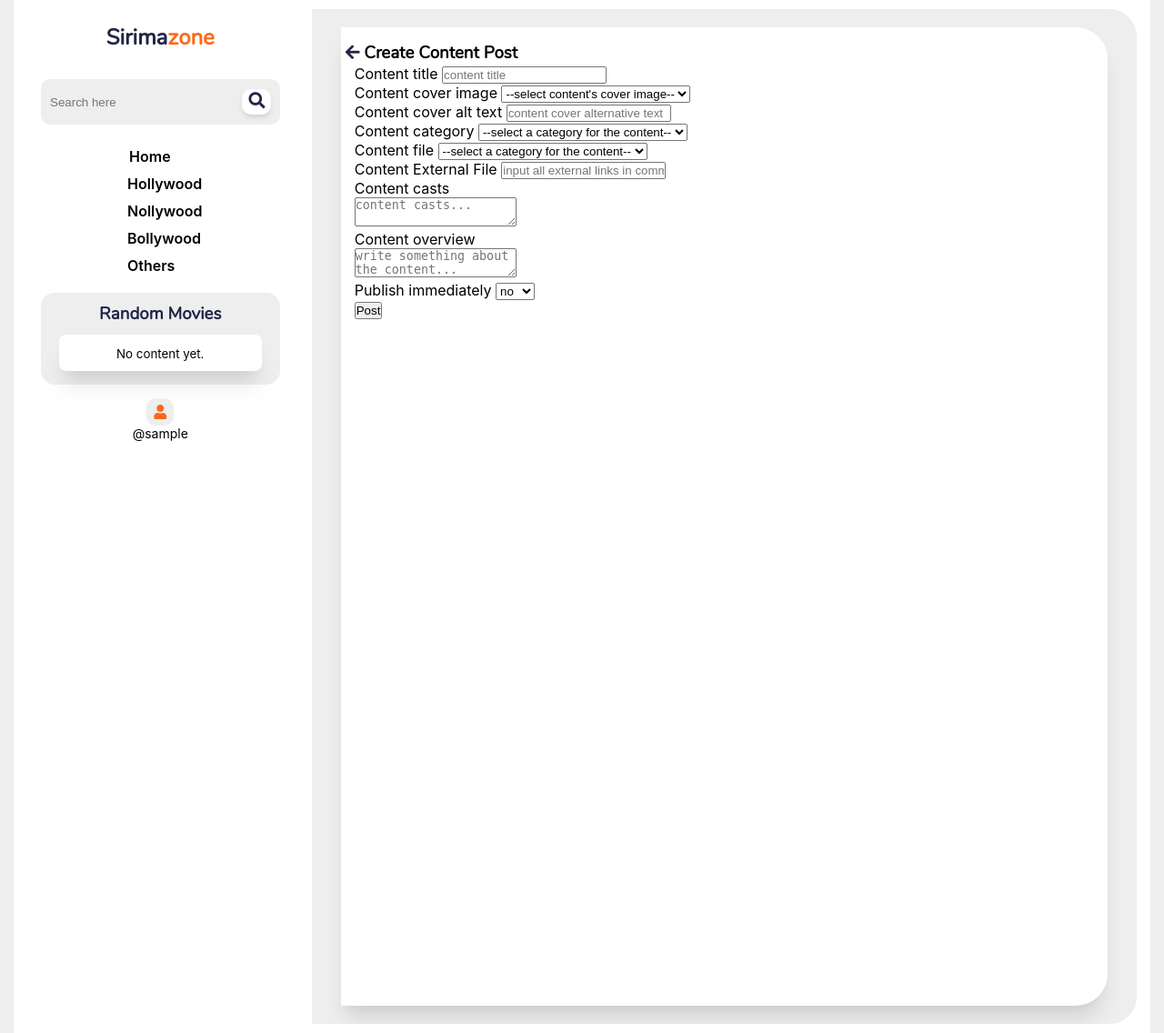
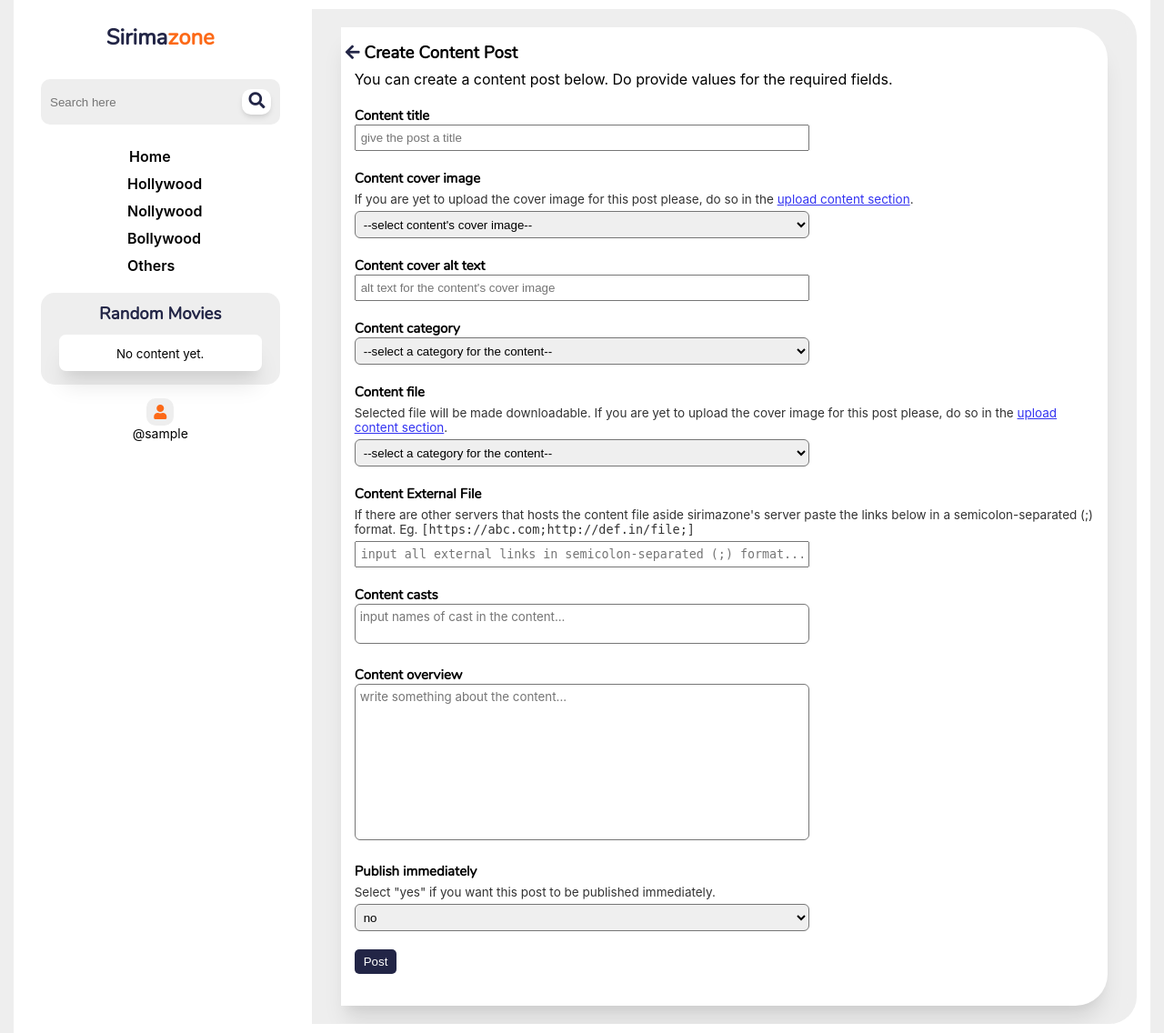
Before and after one commit to IGIfeanyichukwu/sirimazone, a PHP site: page /sirimazone/__admin/create-content-post in a window 1280 px wide. Shown: the whole page at 91% size. Run offline with PHP 8.4, Linux system fonts and the light colour scheme; the visitor is signed in with stand-in values (Sample User, id 1); data that the repository does not hold is empty.

Commit message:
enhanced ui of admin create and manage post pages

```diff
--- a/__admin/create-content-post.php
+++ b/__admin/create-content-post.php
@@ -47,7 +47,7 @@ if(isset($_SESSION['is_logged_into_sirimazone'])) {
 
 <h3 class="page-title"><span><a href="<?php echo './profile/'.$loggedInUsername; ?>"><i class="fas fa-arrow-left"></i></a></span> Create Content Post</h3>
 
-<!-- <p>You can create a content post below. Provide the content's cover image.</p> -->
+<p>You can create a content post below. Do provide values for the required fields.</p>
 
 
 <div class="content-post-div">
@@ -55,12 +55,12 @@ if(isset($_SESSION['is_logged_into_sirimazone'])) {
 	<form action="" method="post" id="content-post-form">
 		<div class="content-title-wrap">
 			<label for="content-title">Content title</label>
-			<input type="text" name="content-title" id="content-title" placeholder="content title" required>
+			<input type="text" name="content-title" id="content-title" placeholder="give the post a title" required>
 		</div>
 
 		<div class="content-cover-wrap">
 			<label for="content-cover">Content cover image</label>
-			<!-- <p>Select the cover image for this content post <small>(It is advised that every post should have one.)</small>. Only uploaded image files are in the list. If you are yet to upload the cover image for this post please, do so in the <a href="./upload-content">upload content section</a>.</p> -->
+			<p>If you are yet to upload the cover image for this post please, do so in the <a href="./upload-content">upload content section</a>.</p>
 			<select name="content-cover" id="content-cover" required>
 				<option value="">--select content's cover image--</option>
 				<?php
@@ -78,7 +78,7 @@ if(isset($_SESSION['is_logged_into_sirimazone'])) {
 
 		<div class="content-cover-alt-wrap">
 			<label for="content-cover-alt">Content cover alt text</label>
-			<input type="text" name="content-cover-alt" id="content-cover-alt" placeholder="content cover alternative text" required>
+			<input type="text" name="content-cover-alt" id="content-cover-alt" placeholder="alt text for the content's cover image" required>
 		</div>
 
 
@@ -96,7 +96,7 @@ if(isset($_SESSION['is_logged_into_sirimazone'])) {
 
 		<div class="content-file">
 			<label for="content-file">Content file</label>
-			<!-- <p>Select the video file for this post from the list below. This will be made downloadable. If the file is also in another (external) server and you want to include it, paste all the links to the external file in a comma-separated format in the next form control.</p> -->
+			<p>Selected file will be made downloadable. If you are yet to upload the cover image for this post please, do so in the <a href="./upload-content">upload content section</a>.</p>
 			<select name="content-file" id="content-file">
 				<option value="">--select a category for the content--</option>
 
@@ -116,26 +116,24 @@ if(isset($_SESSION['is_logged_into_sirimazone'])) {
 
 		<div class="content-external-file">
 			<label for="content-external-file">Content External File</label>
-			<!-- <p>If there are other servers that hosts the content file aside sirimazone's server paste the links below in a comma-separated format.</p> -->
-			 <input type="text" name="content-external-file" id="content-external-file" placeholder="input all external links in comma-separated format...">
+			<p>If there are other servers that hosts the content file aside sirimazone's server paste the links below in a semicolon-separated (;) format. Eg. <code>[https://abc.com;http://def.in/file;]</p></code>
+			 <input type="text" name="content-external-file" id="content-external-file" placeholder="input all external links in semicolon-separated (;) format...">
 		</div>
 
 		<div class="content-casts">
-			<label for="content-casts">Content casts</label><br>
-			<!-- <p>Input the casts of this content in a comma-separated format below.</p> -->
-			<textarea name="content-casts" id="content-casts" placeholder="content casts..."></textarea>
+			<label for="content-casts">Content casts</label>
+			<textarea name="content-casts" id="content-casts" placeholder="input names of cast in the content..."></textarea>
 		</div>
 
 		<div class="content-overview">
-			<label for="content-overview">Content overview</label><br>
-			 <textarea name="content-overview" id="content-overview" placeholder="write something about the content..." required></textarea>
+			<label for="content-overview">Content overview</label>
+			 <textarea name="content-overview" id="content-overview" placeholder="write something about the content..." rows="10" required></textarea>
 		</div>
-
-
 
 
 		<div class="immediate-publish">
 			<label for="immediate-publish">Publish immediately</label>
+			<p>Select "yes" if you want this post to be published immediately.</p>
 			<select name="immediate-publish" id="immediate-publish">
 				<option value="0">no</option>
 				<option value="1">yes</option>
--- a/styles/css/style.css
+++ b/styles/css/style.css
@@ -523,6 +523,9 @@ h1, h2, h3, h4, h5, h6 {
   font-weight: 600;
   color: #fc6917;
 }
+.file-input-fc .file-input-wrap input[type=file] button {
+  background: green;
+}
 .file-input-fc label {
   display: inline-block;
   background: rgba(34, 37, 70, 0.7);
@@ -873,6 +876,111 @@ h1, h2, h3, h4, h5, h6 {
   background: #222546;
 }
 
+.content-post-div form div, .edit-post-form-div form div {
+  margin: 2rem 0;
+}
+.content-post-div form div label, .edit-post-form-div form div label {
+  display: block;
+  font-family: nunito, -apple-system, BlinkMacSystemFont, "Segoe UI", Roboto, "Helvetica Neue", Arial, "Noto Sans", sans-serif, "Apple Color Emoji", "Segoe UI Emoji", "Segoe UI Symbol", "Noto Color Emoji", sans-serif;
+  font-weight: 600;
+  font-size: 1.5rem;
+}
+.content-post-div form div p, .edit-post-form-div form div p {
+  font-size: 1.35rem;
+  opacity: 0.8;
+  margin: 0.5rem 0;
+}
+.content-post-div form div p a:hover, .edit-post-form-div form div p a:hover {
+  text-decoration: none;
+  color: #222546;
+  border-bottom: 1px solid #fc6917;
+}
+.content-post-div form div input, .edit-post-form-div form div input {
+  padding: 0.5rem;
+  width: 50rem;
+  max-width: 100%;
+}
+.content-post-div form div select, .edit-post-form-div form div select {
+  padding: 0.5rem;
+  height: 3rem;
+  width: 50rem;
+  border-radius: 0.6rem;
+  max-width: 100%;
+}
+.content-post-div form div select option, .edit-post-form-div form div select option {
+  padding: 0.5rem;
+  height: 3rem;
+  word-break: break-all;
+  word-wrap: wrap;
+  margin: 0.5rem 0;
+}
+.content-post-div form div select option:hover, .edit-post-form-div form div select option:hover {
+  background: #fc6917;
+}
+.content-post-div form div #content-external-file, .edit-post-form-div form div #content-external-file {
+  font-family: monospace;
+}
+.content-post-div form div textarea, .edit-post-form-div form div textarea {
+  resize: none;
+  width: 50rem;
+  border-radius: 0.6rem;
+  padding: 0.5rem;
+  font-family: -apple-system, BlinkMacSystemFont, "Segoe UI", Roboto, "Helvetica Neue", Arial, "Noto Sans", sans-serif, "Apple Color Emoji", "Segoe UI Emoji", "Segoe UI Symbol", "Noto Color Emoji", sans-serif;
+  max-width: 100%;
+}
+.content-post-div form div button, .edit-post-form-div form div button {
+  padding: 0.6rem 1rem;
+  background: #222546;
+  border: none;
+  color: white;
+  border-radius: 0.5rem;
+  cursor: pointer;
+}
+.content-post-div form div button:hover, .edit-post-form-div form div button:hover {
+  box-shadow: 0 4px 6px -1px rgba(0, 0, 0, 0.1), 0 2px 4px -1px rgba(0, 0, 0, 0.06);
+  color: #fc6917;
+}
+
+.select-edit-post-form-div {
+  margin: 3rem 0;
+}
+.select-edit-post-form-div select {
+  height: 3rem;
+  width: 50rem;
+  max-width: 100%;
+  border-radius: 0.6rem;
+}
+.select-edit-post-form-div .select-edit-post-btn-wrap {
+  padding: 1.5rem 0;
+  display: flex;
+  justify-content: space-between;
+  align-items: center;
+}
+.select-edit-post-form-div .select-edit-post-btn-wrap button:nth-child(1) {
+  background: rgba(252, 105, 23, 0.6);
+  border: none;
+  padding: 0.7rem 1rem;
+  border-radius: 0.7rem;
+  cursor: pointer;
+  transition: all 0.3s ease;
+}
+.select-edit-post-form-div .select-edit-post-btn-wrap button:nth-child(1):hover {
+  color: white;
+  background: #fc6917;
+}
+.select-edit-post-form-div .select-edit-post-btn-wrap button:nth-child(2) {
+  background: rgba(255, 0, 0, 0.7);
+  border: none;
+  padding: 0.7rem 1rem;
+  border-radius: 0.7rem;
+  cursor: pointer;
+  transition: all 0.1s ease;
+}
+.select-edit-post-form-div .select-edit-post-btn-wrap button:nth-child(2):hover {
+  color: white;
+  background: red;
+}
+
 @media screen and (max-width: 1000px) {
   .header {
     padding: 2.5rem 0.3rem 2.5rem 0.7rem;
--- /dev/null
+++ b/styles/scss/_createandmanagepostpage.scss
@@ -0,0 +1,146 @@
+
+.content-post-div, .edit-post-form-div {
+
+	form {
+		// background: red;
+
+
+		div {
+			margin: 2rem 0;
+
+			label {
+				display: block;
+				font-family: nunito, $font-sans;
+				font-weight: 600;
+				font-size: 1.5rem;
+
+				// background: orange;
+			}
+
+			p {
+				font-size: 1.35rem;
+				opacity: 0.8;
+				margin: 0.5rem 0;
+
+				a {
+
+					&:hover {
+						text-decoration: none;
+						color: $primary-color2;
+						border-bottom: 1px solid $sec-color;
+					}
+				}
+			}
+
+			input {
+
+				padding: 0.5rem;
+				width: 50rem;
+				max-width: 100%;
+
+			}
+
+			select {
+				padding: 0.5rem;
+				height: 3rem;
+				width: 50rem;
+				border-radius: 0.6rem;
+				max-width: 100%;
+
+				option {
+					padding: 0.5rem;
+					height: 3rem;
+					word-break: break-all;
+					// width: 50rem;
+					word-wrap: wrap;
+					margin: 0.5rem 0;
+
+
+					&:hover {
+						background: $sec-color;
+					}
+
+				}
+			}
+
+			#content-external-file {
+				font-family: monospace;
+			}
+
+			textarea {
+				resize: none;
+				width: 50rem;
+				border-radius: 0.6rem;
+				padding: 0.5rem;
+				font-family: $font-sans;
+				max-width: 100%
+			}
+
+			button {
+				padding: 0.6rem 1rem;
+				background: $primary-color2;
+				border: none;
+				color: white;
+				border-radius: 0.5rem;
+				cursor: pointer;
+
+
+				&:hover {
+					box-shadow: $shadow-md;
+					color: $sec-color;
+				}
+			}
+		}
+	}
+}
+
+
+.select-edit-post-form-div {
+	// background: orange;
+	margin: 3rem 0;
+
+	select {
+		height: 3rem;
+		width: 50rem;
+		max-width: 100%;
+		border-radius: 0.6rem;
+
+	}
+
+	.select-edit-post-btn-wrap {
+		// background: green;
+		padding: 1.5rem 0;
+		display: flex;
+		justify-content: space-between;
+		align-items: center;
+
+		button:nth-child(1) {
+			background: secColor(0.6);
+			border: none;
+			padding: 0.7rem 1rem;
+			border-radius: 0.7rem;
+			cursor: pointer;
+			transition: all 0.3s ease;
+
+			&:hover {
+				color: white;
+				background: secColor(1);
+			}
+		}
+
+		button:nth-child(2) {
+			background: rgba(255, 0, 0, 0.7);
+			border: none;
+			padding: 0.7rem 1rem;
+			border-radius: 0.7rem;
+			cursor: pointer;
+			transition: all 0.1s ease;
+
+			&:hover {
+				color: white;
+				background: rgba(255, 0, 0);
+			}
+		}
+
+	}
+}
--- a/styles/scss/_uploadcontent.scss
+++ b/styles/scss/_uploadcontent.scss
@@ -49,6 +49,10 @@
 			padding: 0.75rem 0;
 			font-weight: 600;
 			color: $sec-color;
+
+			button {
+				background: green;
+			}
 		}
 	}
 
--- a/styles/scss/style.scss
+++ b/styles/scss/style.scss
@@ -11,4 +11,5 @@
 @import 'uploadcontent';
 @import 'homepage';
 @import 'contentpage';
+@import 'createandmanagepostpage';
 @import '_mediaqueries';
```
Also changed, not shown: __admin/manage-content-post.php (+13 -12 lines), styles/scss/_createpostpage.scss (deleted).
